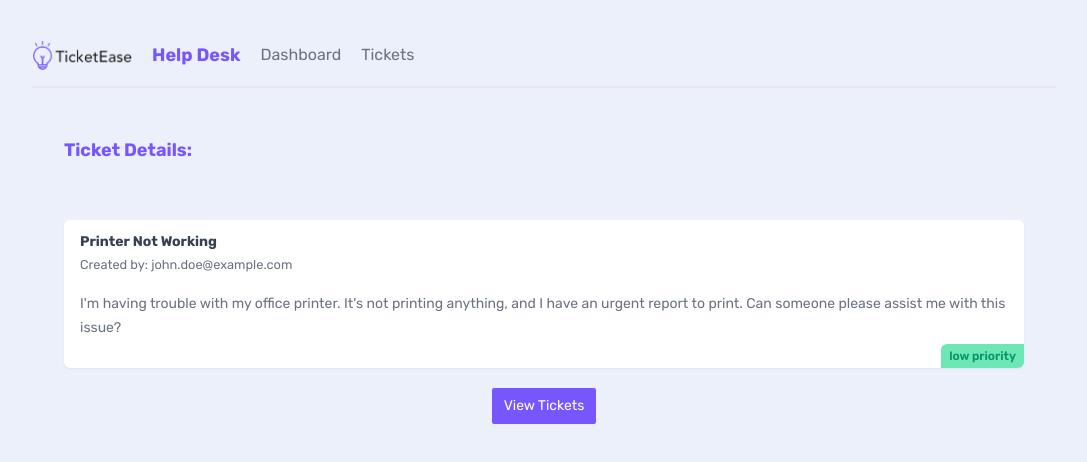
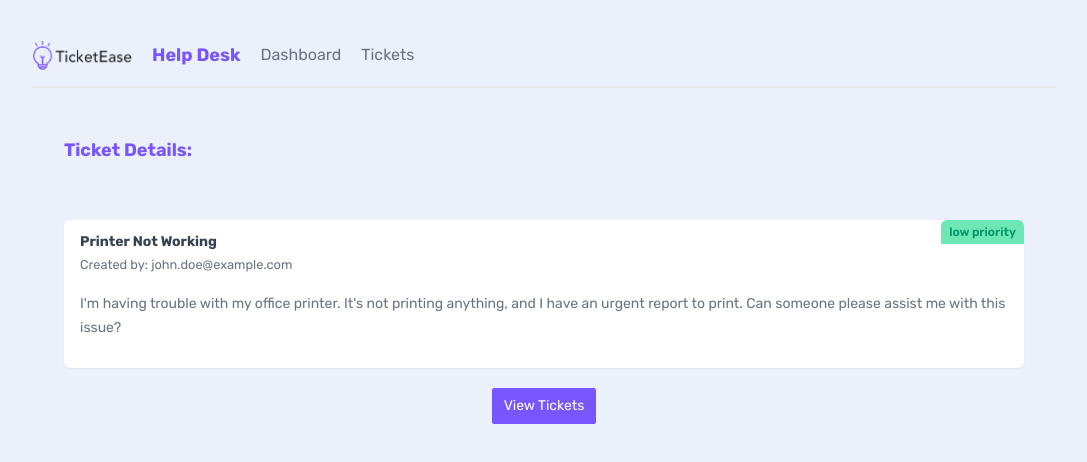
Before and after one commit to rabitz808/ticketeasehelpdesk, a Next.js app: page /tickets/1 in a window 1280 px wide. Shown: the top 462 px of the page, without its empty margins (96-1183 px from the left). Built offline with nearby package versions, Linux system fonts and the light colour scheme; data requests are answered from the project's data file.

Commit message:
Updated tickets pill

```diff
--- a/app/globals.css
+++ b/app/globals.css
@@ -113,7 +113,7 @@ form button {
 
 /* pill styles */
 .pill {
-  @apply py-1 px-2 mt-3
+  @apply py-1 px-2 mb-3
     inline-block
     text-xs font-semibold;
 }
@@ -127,6 +127,6 @@ form button {
   @apply bg-emerald-300 text-emerald-600;
 }
 .card .pill {
-  @apply absolute bottom-0 right-0
+  @apply absolute top-0 right-0
     rounded-tl-md;
 }
--- /dev/null
+++ b/app/tickets/not-found.jsx
@@ -0,0 +1,14 @@
+import React from "react";
+import DashboardAndTickets from "../components/DashboardAndTickets";
+
+export default function NotFound() {
+  return (
+    <main className="text-center">
+      <h2 className="text-3xl">Ticket not found</h2>
+      <p>
+        Apologies, but we couldn&apos;t find the ticket you were looking for.
+      </p>
+      <DashboardAndTickets />
+    </main>
+  );
+}
```
